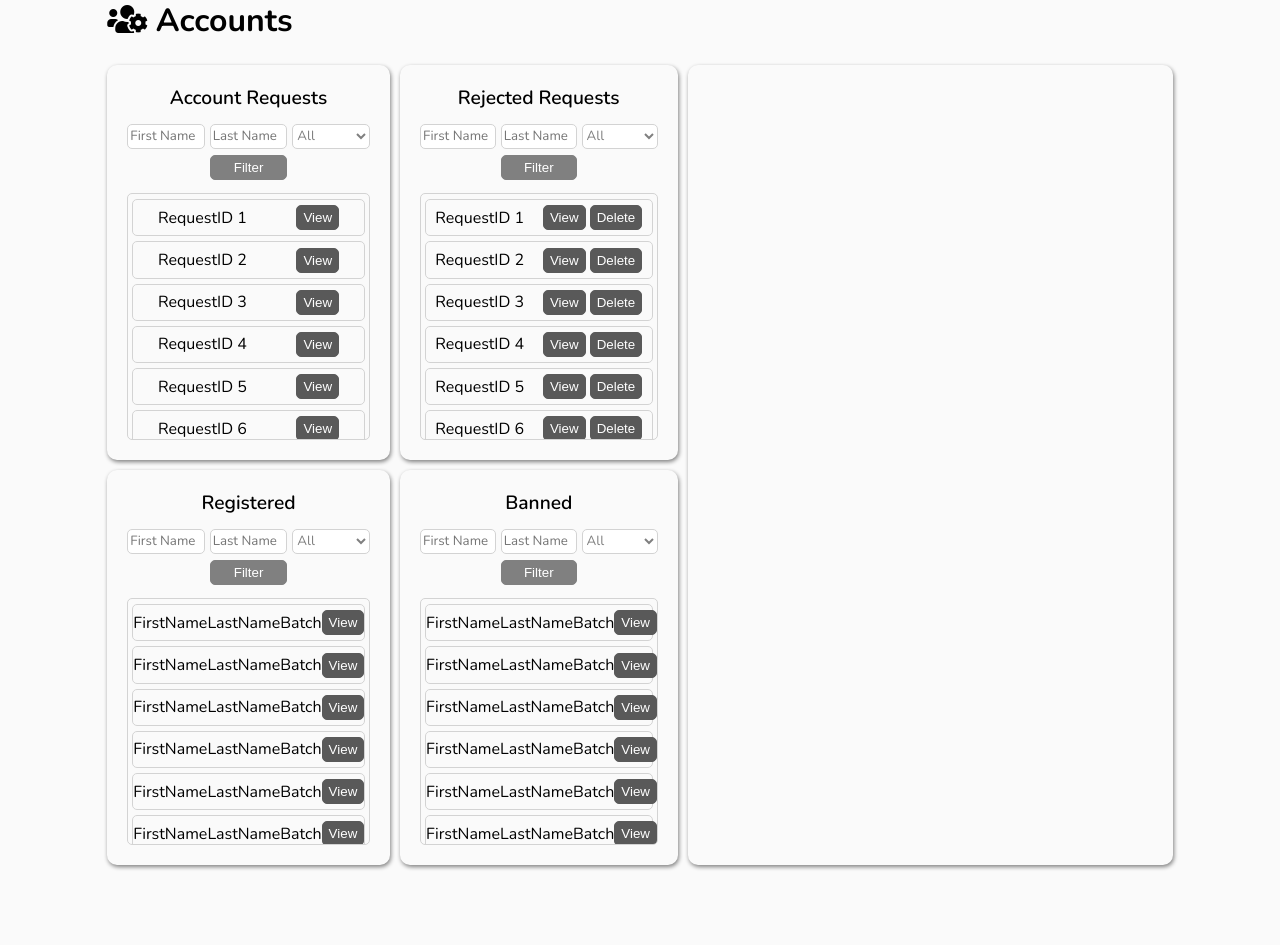
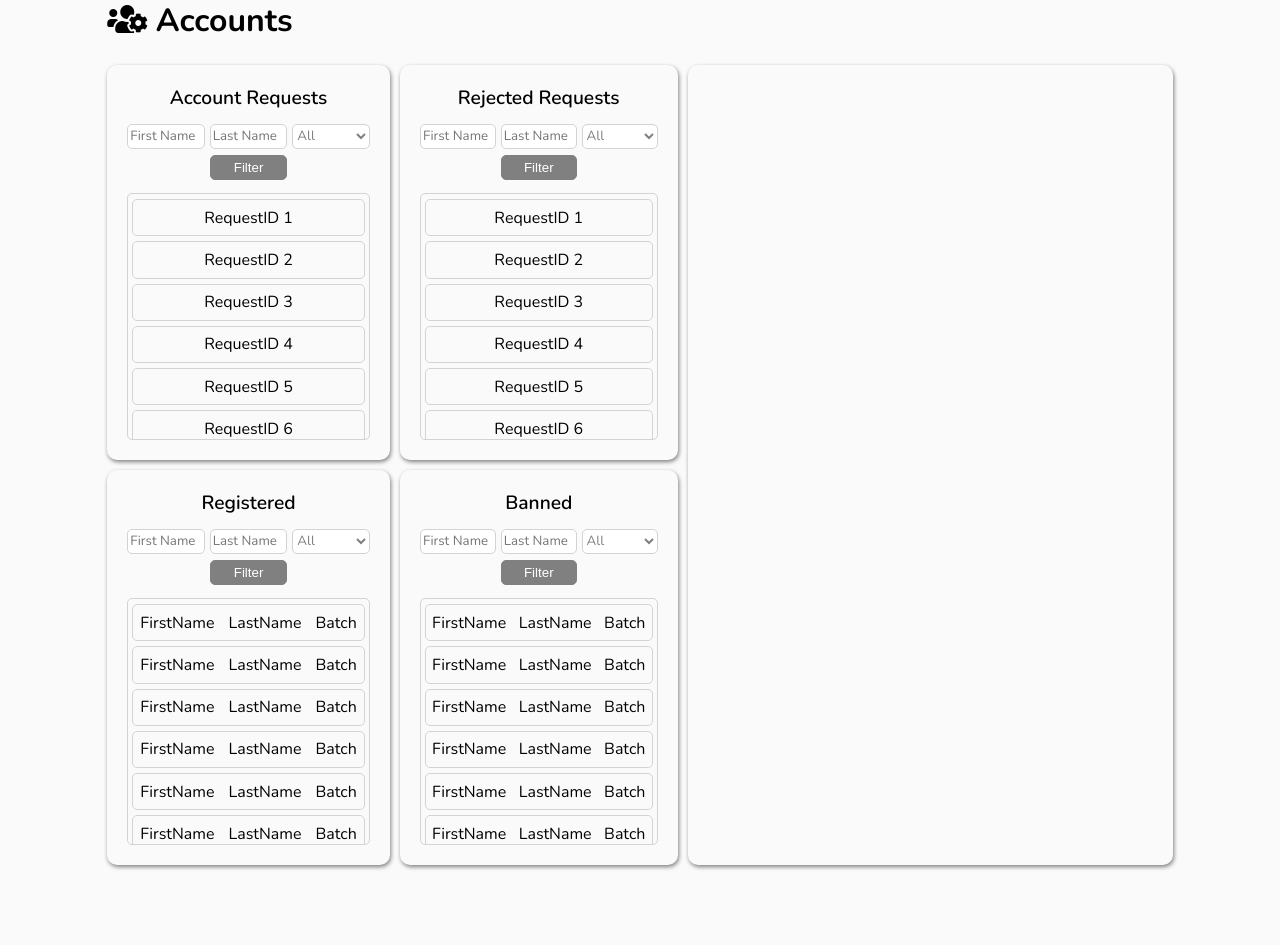
Before and after one commit to IsuruVihan/UCSC_Alumni_Diaries, a PHP site: page /admin-accounts.php in a window 1280 px wide. Shown: the part 165-1110 px from the top of the page. Run offline with PHP 8.4, Linux system fonts and the light colour scheme; some libraries are stand-ins or nearby versions.

Commit message:
Show/Hide buttons transition done

```diff
--- a/assets/styles/admin-accounts.css
+++ b/assets/styles/admin-accounts.css
@@ -139,7 +139,12 @@
 }
 
 .result:hover {
-    box-shadow: 0 0 5px lightgray;
+    box-shadow: 0 0 5px gray;
+    cursor: pointer;
+}
+
+.buttons {
+    display: none;
 }
 
 .request-id {
--- a/pages/admin-accounts.php
+++ b/pages/admin-accounts.php
@@ -1,5 +1,6 @@
 <link rel='stylesheet' href='../assets/styles/admin-accounts.css' />
 <link rel="stylesheet" href='https://pro.fontawesome.com/releases/v5.10.0/css/all.css' integrity='sha384-AYmEC3Yw5cVb3ZcuHtOA93w35dYTsvhLPVnYs9eStHfGJvOvKxVfELGroGkvsg+p' crossorigin='anonymous'/>
+<script src='../js/admin-accounts.js'></script>
 
 <?php include('../components/header.php'); ?>
 
@@ -33,46 +34,46 @@
             </div>
         </div>
         <div class='results'>
-            <div class='result'>
+            <div class='result' onmouseover="DisplayButtons('acc-req-1')" onmouseout="HideButtons('acc-req-1')">
                 <p class='request-id'>RequestID 1</p>
-                <div class='buttons'>
+                <div class='buttons' id='acc-req-1'>
                     <button class='view-btn btn'>View</button>
                 </div>
             </div>
-            <div class='result'>
+            <div class='result' onmouseover="DisplayButtons('acc-req-2')" onmouseout="HideButtons('acc-req-2')">
                 <p class='request-id'>RequestID 2</p>
-                <div class='buttons'>
+                <div class='buttons' id='acc-req-2'>
                     <button class='view-btn btn'>View</button>
                 </div>
             </div>
-            <div class='result'>
+            <div class='result' onmouseover="DisplayButtons('acc-req-3')" onmouseout="HideButtons('acc-req-3')">
                 <p class='request-id'>RequestID 3</p>
-                <div class='buttons'>
-                    <button class='view-btn btn'>View</button>
+                <div class='buttons' id='acc-req-3'>
+                    <button class='view-btn btn' id='acc-req-3'>View</button>
                 </div>
             </div>
-            <div class='result'>
+            <div class='result' onmouseover="DisplayButtons('acc-req-4')" onmouseout="HideButtons('acc-req-4')">
                 <p class='request-id'>RequestID 4</p>
-                <div class='buttons'>
-                    <button class='view-btn btn'>View</button>
+                <div class='buttons' id='acc-req-4'>
+                    <button class='view-btn btn' id='acc-req-4'>View</button>
                 </div>
             </div>
-            <div class='result'>
+            <div class='result' onmouseover="DisplayButtons('acc-req-5')" onmouseout="HideButtons('acc-req-5')">
                 <p class='request-id'>RequestID 5</p>
-                <div class='buttons'>
-                    <button class='view-btn btn'>View</button>
+                <div class='buttons' id='acc-req-5'>
+                    <button class='view-btn btn' id='acc-req-5'>View</button>
                 </div>
             </div>
-            <div class='result'>
+            <div class='result' onmouseover="DisplayButtons('acc-req-6')" onmouseout="HideButtons('acc-req-6')">
                 <p class='request-id'>RequestID 6</p>
-                <div class='buttons'>
-                    <button class='view-btn btn'>View</button>
+                <div class='buttons' id='acc-req-6'>
+                    <button class='view-btn btn' id='acc-req-6'>View</button>
                 </div>
             </div>
-            <div class='result'>
+            <div class='result' onmouseover="DisplayButtons('acc-req-7')" onmouseout="HideButtons('acc-req-7')">
                 <p class='request-id'>RequestID 7</p>
-                <div class='buttons'>
-                    <button class='view-btn btn'>View</button>
+                <div class='buttons' id='acc-req-7'>
+                    <button class='view-btn btn' id='acc-req-7'>View</button>
                 </div>
             </div>
         </div>
@@ -97,51 +98,51 @@
             </div>
         </div>
         <div class='results'>
-            <div class='result'>
+            <div class='result' onmouseover="DisplayButtons('rej-req-1')" onmouseout="HideButtons('rej-req-1')">
                 <p class='request-id'>RequestID 1</p>
-                <div class='buttons'>
+                <div class='buttons' id='rej-req-1'>
                     <button class='view-btn btn'>View</button>
                     <button class='delete-btn btn'>Delete</button>
                 </div>
             </div>
-            <div class='result'>
+            <div class='result' onmouseover="DisplayButtons('rej-req-2')" onmouseout="HideButtons('rej-req-2')">
                 <p class='request-id'>RequestID 2</p>
-                <div class='buttons'>
+                <div class='buttons' id='rej-req-2'>
                     <button class='view-btn btn'>View</button>
                     <button class='delete-btn btn'>Delete</button>
                 </div>
             </div>
-            <div class='result'>
+            <div class='result' onmouseover="DisplayButtons('rej-req-3')" onmouseout="HideButtons('rej-req-3')">
                 <p class='request-id'>RequestID 3</p>
-                <div class='buttons'>
+                <div class='buttons' id='rej-req-3'>
                     <button class='view-btn btn'>View</button>
                     <button class='delete-btn btn'>Delete</button>
                 </div>
             </div>
-            <div class='result'>
+            <div class='result' onmouseover="DisplayButtons('rej-req-4')" onmouseout="HideButtons('rej-req-4')">
                 <p class='request-id'>RequestID 4</p>
-                <div class='buttons'>
+                <div class='buttons' id='rej-req-4'>
                     <button class='view-btn btn'>View</button>
                     <button class='delete-btn btn'>Delete</button>
                 </div>
             </div>
-            <div class='result'>
+            <div class='result' onmouseover="DisplayButtons('rej-req-5')" onmouseout="HideButtons('rej-req-5')">
                 <p class='request-id'>RequestID 5</p>
-                <div class='buttons'>
+                <div class='buttons' id='rej-req-5'>
                     <button class='view-btn btn'>View</button>
                     <button class='delete-btn btn'>Delete</button>
                 </div>
             </div>
-            <div class='result'>
+            <div class='result' onmouseover="DisplayButtons('rej-req-6')" onmouseout="HideButtons('rej-req-6')">
                 <p class='request-id'>RequestID 6</p>
-                <div class='buttons'>
+                <div class='buttons' id='rej-req-6'>
                     <button class='view-btn btn'>View</button>
                     <button class='delete-btn btn'>Delete</button>
                 </div>
             </div>
-            <div class='result'>
+            <div class='result' onmouseover="DisplayButtons('rej-req-7')" onmouseout="HideButtons('rej-req-7')">
                 <p class='request-id'>RequestID 7</p>
-                <div class='buttons'>
+                <div class='buttons' id='rej-req-7'>
                     <button class='view-btn btn'>View</button>
                     <button class='delete-btn btn'>Delete</button>
                 </div>
@@ -168,59 +169,59 @@
             </div>
         </div>
         <div class='results'>
-            <div class='result'>
+            <div class='result' onmouseover="DisplayButtons('reg-1')" onmouseout="HideButtons('reg-1')">
                 <p class='request-id'>FirstName</p>
                 <p class='request-id'>LastName</p>
                 <p class='request-id'>Batch</p>
-                <div class='buttons'>
+                <div class='buttons' id='reg-1'>
                     <button class='view-btn btn'>View</button>
                 </div>
             </div>
-            <div class='result'>
+            <div class='result' onmouseover="DisplayButtons('reg-2')" onmouseout="HideButtons('reg-2')">
                 <p class='request-id'>FirstName</p>
                 <p class='request-id'>LastName</p>
                 <p class='request-id'>Batch</p>
-                <div class='buttons'>
+                <div class='buttons' id='reg-2'>
                     <button class='view-btn btn'>View</button>
                 </div>
             </div>
-            <div class='result'>
+            <div class='result' onmouseover="DisplayButtons('reg-3')" onmouseout="HideButtons('reg-3')">
                 <p class='request-id'>FirstName</p>
                 <p class='request-id'>LastName</p>
                 <p class='request-id'>Batch</p>
-                <div class='buttons'>
+                <div class='buttons' id='reg-3'>
                     <button class='view-btn btn'>View</button>
                 </div>
             </div>
-            <div class='result'>
+            <div class='result' onmouseover="DisplayButtons('reg-4')" onmouseout="HideButtons('reg-4')">
                 <p class='request-id'>FirstName</p>
                 <p class='request-id'>LastName</p>
                 <p class='request-id'>Batch</p>
-                <div class='buttons'>
+                <div class='buttons' id='reg-4'>
                     <button class='view-btn btn'>View</button>
                 </div>
             </div>
-            <div class='result'>
+            <div class='result' onmouseover="DisplayButtons('reg-5')" onmouseout="HideButtons('reg-5')">
                 <p class='request-id'>FirstName</p>
                 <p class='request-id'>LastName</p>
                 <p class='request-id'>Batch</p>
-                <div class='buttons'>
+                <div class='buttons' id='reg-5'>
                     <button class='view-btn btn'>View</button>
                 </div>
             </div>
-            <div class='result'>
+            <div class='result' onmouseover="DisplayButtons('reg-6')" onmouseout="HideButtons('reg-6')">
                 <p class='request-id'>FirstName</p>
                 <p class='request-id'>LastName</p>
                 <p class='request-id'>Batch</p>
-                <div class='buttons'>
+                <div class='buttons' id='reg-6'>
                     <button class='view-btn btn'>View</button>
                 </div>
             </div>
-            <div class='result'>
+            <div class='result' onmouseover="DisplayButtons('reg-7')" onmouseout="HideButtons('reg-7')">
                 <p class='request-id'>FirstName</p>
                 <p class='request-id'>LastName</p>
                 <p class='request-id'>Batch</p>
-                <div class='buttons'>
+                <div class='buttons' id='reg-7'>
                     <button class='view-btn btn'>View</button>
                 </div>
             </div>
@@ -246,59 +247,59 @@
             </div>
         </div>
         <div class='results'>
-            <div class='result'>
+            <div class='result' onmouseover="DisplayButtons('ban-1')" onmouseout="HideButtons('ban-1')">
                 <p class='request-id'>FirstName</p>
                 <p class='request-id'>LastName</p>
                 <p class='request-id'>Batch</p>
-                <div class='buttons'>
+                <div class='buttons' id='ban-1'>
                     <button class='view-btn btn'>View</button>
                 </div>
             </div>
-            <div class='result'>
+            <div class='result' onmouseover="DisplayButtons('ban-2')" onmouseout="HideButtons('ban-2')">
                 <p class='request-id'>FirstName</p>
                 <p class='request-id'>LastName</p>
                 <p class='request-id'>Batch</p>
-                <div class='buttons'>
+                <div class='buttons' id='ban-2'>
                     <button class='view-btn btn'>View</button>
                 </div>
             </div>
-            <div class='result'>
+            <div class='result' onmouseover="DisplayButtons('ban-3')" onmouseout="HideButtons('ban-3')">
                 <p class='request-id'>FirstName</p>
                 <p class='request-id'>LastName</p>
                 <p class='request-id'>Batch</p>
-                <div class='buttons'>
+                <div class='buttons' id='ban-3'>
                     <button class='view-btn btn'>View</button>
                 </div>
             </div>
-            <div class='result'>
+            <div class='result' onmouseover="DisplayButtons('ban-4')" onmouseout="HideButtons('ban-4')">
                 <p class='request-id'>FirstName</p>
                 <p class='request-id'>LastName</p>
                 <p class='request-id'>Batch</p>
-                <div class='buttons'>
+                <div class='buttons' id='ban-4'>
                     <button class='view-btn btn'>View</button>
                 </div>
             </div>
-            <div class='result'>
+            <div class='result' onmouseover="DisplayButtons('ban-5')" onmouseout="HideButtons('ban-5')">
                 <p class='request-id'>FirstName</p>
                 <p class='request-id'>LastName</p>
                 <p class='request-id'>Batch</p>
-                <div class='buttons'>
+                <div class='buttons' id='ban-5'>
                     <button class='view-btn btn'>View</button>
                 </div>
             </div>
-            <div class='result'>
+            <div class='result' onmouseover="DisplayButtons('ban-6')" onmouseout="HideButtons('ban-6')">
                 <p class='request-id'>FirstName</p>
                 <p class='request-id'>LastName</p>
                 <p class='request-id'>Batch</p>
-                <div class='buttons'>
+                <div class='buttons' id='ban-6'>
                     <button class='view-btn btn'>View</button>
                 </div>
             </div>
-            <div class='result'>
+            <div class='result' onmouseover="DisplayButtons('ban-7')" onmouseout="HideButtons('ban-7')">
                 <p class='request-id'>FirstName</p>
                 <p class='request-id'>LastName</p>
                 <p class='request-id'>Batch</p>
-                <div class='buttons'>
+                <div class='buttons' id='ban-7'>
                     <button class='view-btn btn'>View</button>
                 </div>
             </div>
```
Also changed, not shown: js/admin-accounts.js (added, +9 -0 lines), js/test.js (deleted).
